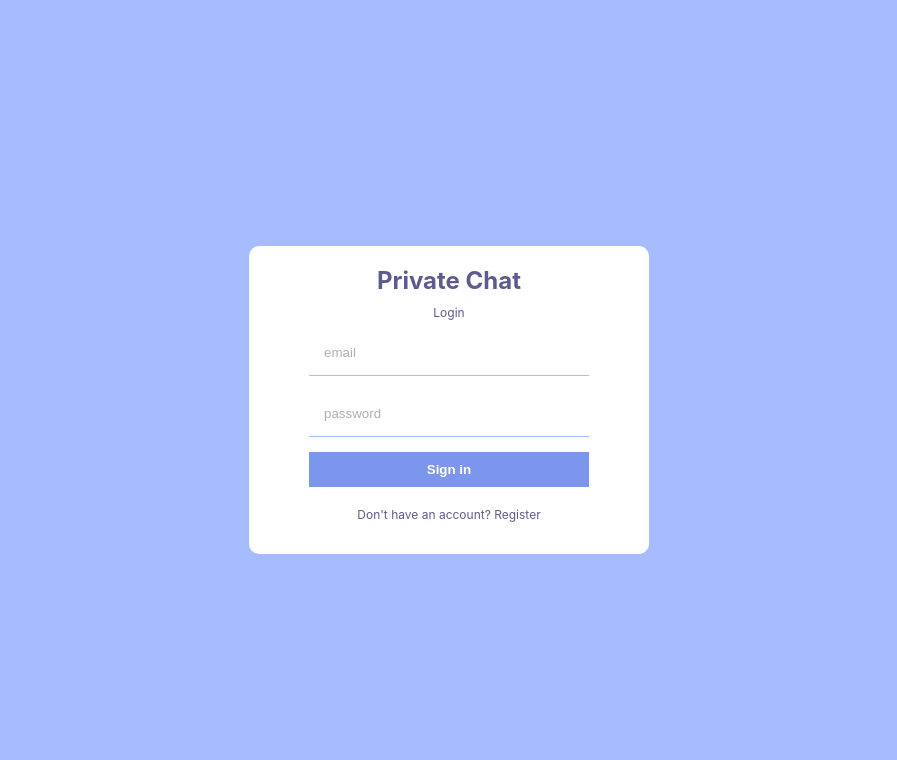
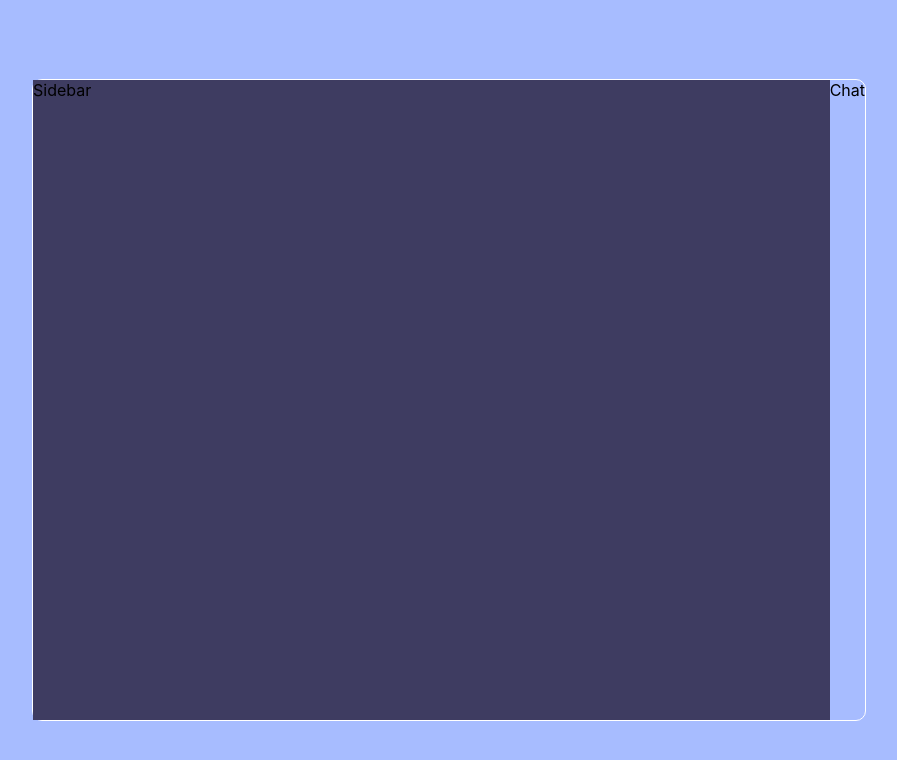
Before and after one commit to Fabian-Buitrago/private-chat, a React (Create React App) app: page / in a window 1280 px wide. Shown: the top 760 px of the page, without its empty margins (191-1088 px from the left). Built offline with nearby package versions, Linux system fonts and the light colour scheme.

Commit message:
Add home components without styles

```diff
--- a/src/App.js
+++ b/src/App.js
@@ -1,9 +1,10 @@
 import "./style.scss";
 import Register from "./pages/Register";
 import Login from "./pages/Login";
+import Home from "./pages/Home";
 
 function App() {
-  return <Login />;
+  return <Home />;
 }
 
 export default App;
--- /dev/null
+++ b/src/components/Chat.jsx
@@ -0,0 +1,7 @@
+import React from "react";
+
+const Chat = () => {
+  return <div>Chat</div>;
+};
+
+export default Chat;
--- /dev/null
+++ b/src/components/Sidebar.jsx
@@ -0,0 +1,7 @@
+import React from "react";
+
+const Sidebar = () => {
+  return <div className="sidebar">Sidebar</div>;
+};
+
+export default Sidebar;
--- a/src/pages/Home.jsx
+++ b/src/pages/Home.jsx
@@ -0,0 +1,16 @@
+import React from "react";
+import Chat from "../components/Chat";
+import Sidebar from "../components/Sidebar";
+
+const Home = () => {
+  return (
+    <div className="home">
+      <div className="container">
+        <Sidebar />
+        <Chat />
+      </div>
+    </div>
+  );
+};
+
+export default Home;
--- a/src/style.scss
+++ b/src/style.scss
@@ -71,3 +71,29 @@
     }
   }
 }
+
+.home {
+  background-color: #a7bcff;
+  height: 100vh;
+  display: flex;
+  align-items: center;
+  justify-content: center;
+  overflow: hidden;
+
+  .container {
+    border: 1px solid white;
+    border-radius: 10px;
+    width: 65%;
+    height: 80%;
+    display: flex;
+
+    .sidebar {
+      flex: 1;
+      background-color: #3e3c61;
+    }
+
+    .chat {
+      flex: 2;
+    }
+  }
+}
```
Also changed, not shown: src/components/Chats.jsx (added, +7 -0 lines), src/components/Input.jsx (added, +7 -0 lines), src/components/Message.jsx (added, +7 -0 lines), src/components/Navbar.jsx (added, +7 -0 lines), src/components/Search.jsx (added, +7 -0 lines).
